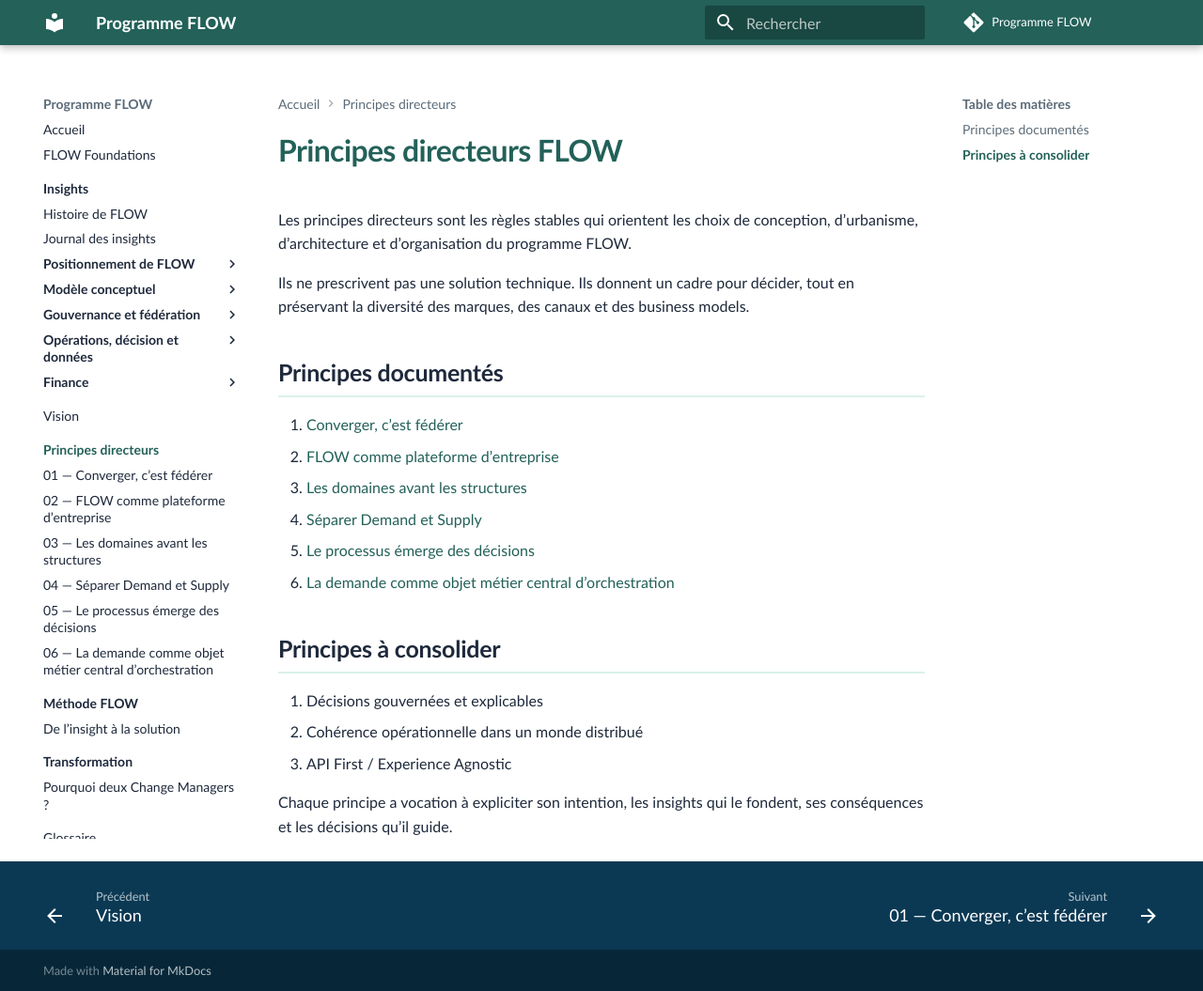
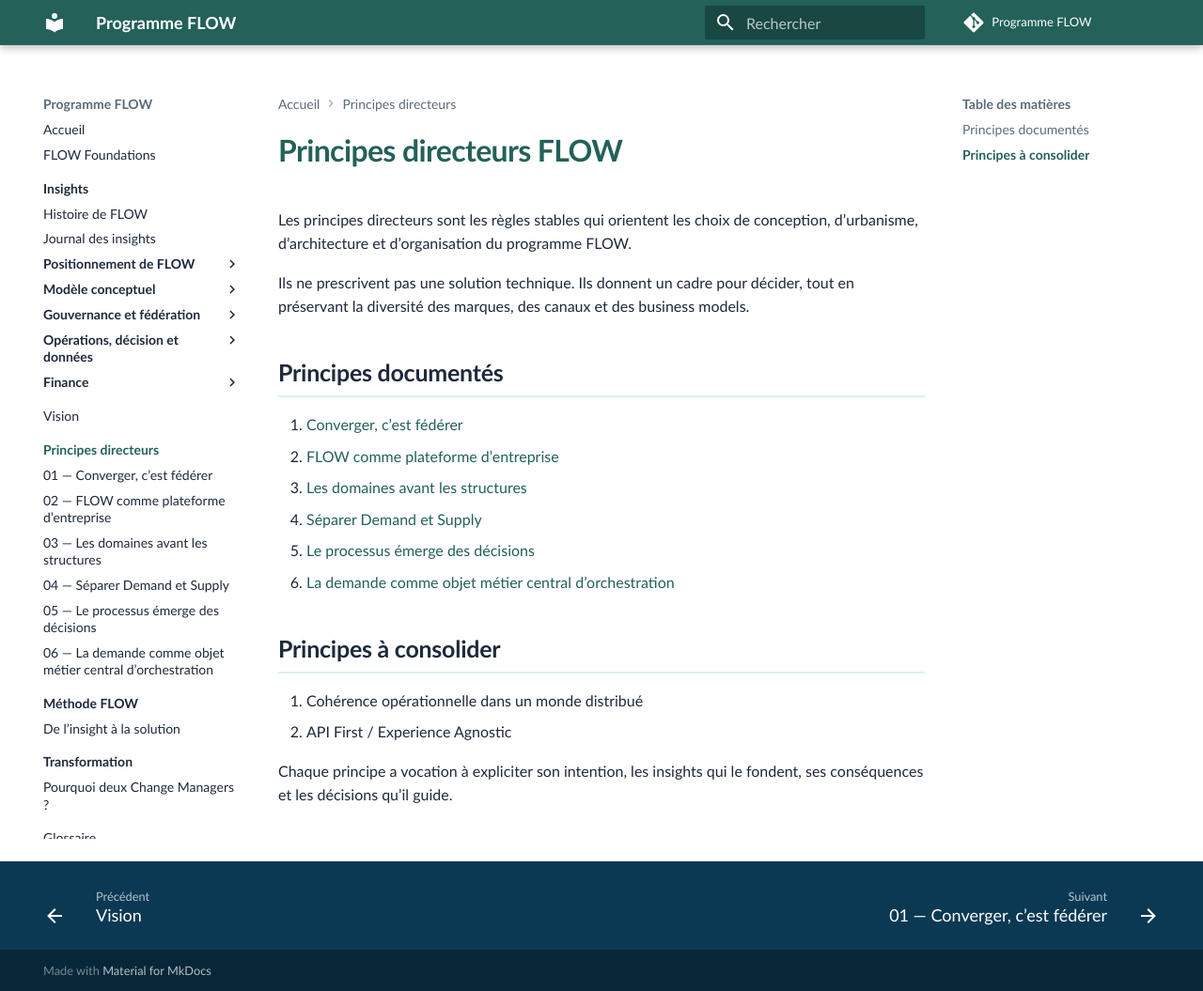
Before and after one commit to laurent-sintes/FLOW-Program, an MkDocs documentation site: the page built from docs/architecture-entreprise/principes-directeurs/index.md, in a window 1280 px wide and 1055 px high. Shown: the whole window at 94% size. Built offline with MkDocs 1.6.1 and Material for MkDocs 9.7.7, drawn with Linux system fonts in a browser that asks for light colours; comment, search, counter and statistics services are not loaded.

Commit message:
Retire un principe à consolider redondant

```diff
--- a/docs/architecture-entreprise/principes-directeurs/index.md
+++ b/docs/architecture-entreprise/principes-directeurs/index.md
@@ -15,8 +15,7 @@ Ils ne prescrivent pas une solution technique. Ils donnent un cadre pour décide
 
 ## Principes à consolider
 
-7. Décisions gouvernées et explicables
-8. Cohérence opérationnelle dans un monde distribué
-9. API First / Experience Agnostic
+7. Cohérence opérationnelle dans un monde distribué
+8. API First / Experience Agnostic
 
 Chaque principe a vocation à expliciter son intention, les insights qui le fondent, ses conséquences et les décisions qu’il guide.
```
